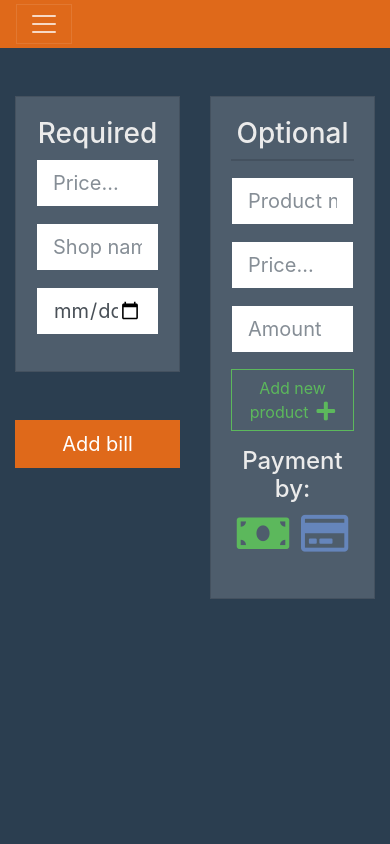
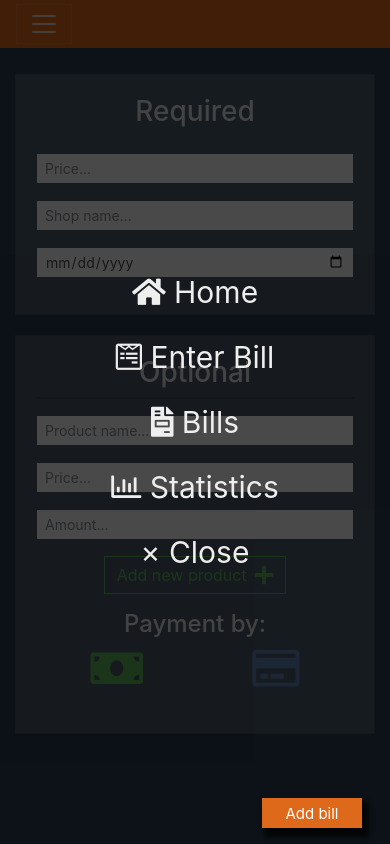
Before and after one commit to simon125/bill-tracker, a React (Create React App) app: page /enter-bill in a window 390 px wide. Both pictures are taken after a click on the button "Toggle navigation". Built offline with nearby package versions, Linux system fonts and the light colour scheme.

Commit message:
added navigation for mobile devices

```diff
--- a/src/components/BillFormOptional/index.js
+++ b/src/components/BillFormOptional/index.js
@@ -7,9 +7,8 @@ const BillFormOptional = ({ state, deleteProduct, editProduct, handleOnClick, ha
 
 
     return (
-        <div className="col-6 col-sm-12 col-md-6">
         <div className="card card-body">
-                <p className="h3">Optional</p>
+            <h3>Optional</h3>
             <ul className="list-group mb-3">
                 {
                     products === [] ?
@@ -36,7 +35,9 @@ const BillFormOptional = ({ state, deleteProduct, editProduct, handleOnClick, ha
                     name="productName"
                     placeholder="Product name..."
                     id="productName"
-                        className="form-control form-control-lg" />
+                    className={window.innerWidth < 590 ? "form-control form-control-sm" : "form-control form-control-lg"}
+                // className="form-control form-control-lg "
+                />
             </div>
             <div className="form-group">
                 <input
@@ -47,7 +48,8 @@ const BillFormOptional = ({ state, deleteProduct, editProduct, handleOnClick, ha
                     name="productPrice"
                     placeholder="Price..."
                     id="productPrice"
-                        className="form-control form-control-lg" />
+                    className={window.innerWidth < 590 ? "form-control form-control-sm" : "form-control form-control-lg"}
+                />
             </div>
             <div className="form-group">
                 <input
@@ -58,7 +60,8 @@ const BillFormOptional = ({ state, deleteProduct, editProduct, handleOnClick, ha
                     name="productAmount"
                     placeholder="Amount..."
                     id="productAmount"
-                        className="form-control form-control-lg" />
+                    className={window.innerWidth < 590 ? "form-control form-control-sm" : "form-control form-control-lg"}
+                />
             </div>
             <div className="form-group">
                 <button
@@ -94,7 +97,6 @@ const BillFormOptional = ({ state, deleteProduct, editProduct, handleOnClick, ha
                 </div>
             </div>
         </div>
-        </div>
     )
 }
 
--- a/src/components/BillFormRequired/index.js
+++ b/src/components/BillFormRequired/index.js
@@ -3,10 +3,9 @@ import React from 'react'
 const BillFormRequired = ({ state, handleOnChange, }) => {
 
     return (
-        <div className="col-6 col-sm-12 col-md-6">
         <div className="card card-body">
-                <p className="h3">Required</p>
-                <div className="form-group">
+            <h3>Required</h3>
+            <div className="form-group mt-3">
                 <input
                     min="0"
                     value={state.billData.price}
@@ -15,7 +14,8 @@ const BillFormRequired = ({ state, handleOnChange, }) => {
                     name="price"
                     placeholder="Price..."
                     id="price"
-                        className="form-control form-control-lg" />
+                    className={window.innerWidth < 590 ? "form-control form-control-sm" : "form-control form-control-lg"}
+                />
                 <div className="invalid-feedback">
                     Please type correct price.
                 </div>
@@ -29,7 +29,8 @@ const BillFormRequired = ({ state, handleOnChange, }) => {
                     name="nameShop"
                     placeholder="Shop name..."
                     id="nameShop"
-                        className="form-control form-control-lg" />
+                    className={window.innerWidth < 590 ? "form-control form-control-sm" : "form-control form-control-lg"}
+                />
                 <div className="invalid-feedback">
                     Please type correct name of shop.
                 </div>
@@ -42,16 +43,13 @@ const BillFormRequired = ({ state, handleOnChange, }) => {
                     name="shoppingDate"
                     placeholder="Date..."
                     id="shoppingDate"
-                        className="form-control form-control-lg" />
+                    className={window.innerWidth < 590 ? "form-control form-control-sm" : "form-control form-control-lg"}
+                />
                 <div className="invalid-feedback">
                     Please type correct shopping date.
                 </div>
             </div>
         </div>
-            <button className="mt-5 btn btn-primary btn-block btn-lg">Add bill</button>
-        </div>
     )
 }
-
-
 export default BillFormRequired
--- a/src/components/HomePage/style.css
+++ b/src/components/HomePage/style.css
@@ -5,7 +5,6 @@
     background-size: cover;
     background-repeat: no-repeat;
     background-position: center;
-
 }
 .layer{
     width: 100%;
--- /dev/null
+++ b/src/components/Navbar/NavbarRWD.css
@@ -0,0 +1,33 @@
+.navbar-nav__rwd--container{
+
+    position: fixed;
+    top: 0;
+    left: 0;
+    width: 100vw;
+    height: 100vh;
+    z-index: 100;
+    background: rgba(0, 0, 0, 0.712);
+}
+.navbar-nav__rwd{
+    padding-left: 0;
+    width: 100%;
+    list-style: none;
+    position: absolute;
+    top: 50%;
+    left:50%;
+    transform: translate(-50%, -50%);
+}
+.nav-item__rwd{
+    margin: 20px 0;
+    font-size: 30px;
+}
+.nav-item__rwd--option{
+    color: #eee;
+    cursor: pointer;
+    text-decoration: none;
+}
+.nav-item__rwd--option:hover{
+    color: #eee;
+    text-decoration: none;
+    color: #aaa;
+}
--- /dev/null
+++ b/src/components/Navbar/NavbarRWD.js
@@ -0,0 +1,36 @@
+import React from 'react'
+import { Link } from 'react-router-dom'
+import './NavbarRWD.css'
+
+const NavbarRWD = ({ handleOnClick }) => {
+    return (
+        <div onClick={handleOnClick} className="navbar-nav__rwd--container">
+            <ul className="navbar-nav__rwd">
+                <li className="nav-item__rwd">
+                    <Link className="nav-item__rwd--option" to='/' >
+                        <i className="fas fa-home"></i> Home
+                    </Link>
+                </li>
+                <li className="nav-item__rwd">
+                    <Link className="nav-item__rwd--option" to='/enter-bill' >
+                        <i className="fab fa-wpforms"></i> Enter Bill
+                    </Link>
+                </li>
+                <li className="nav-item__rwd">
+                    <Link className="nav-item__rwd--option" to='/bills' >
+                        <i className="fas fa-file-invoice"></i> Bills
+                    </Link>
+                </li>
+                <li className="nav-item__rwd">
+                    <Link className="nav-item__rwd--option" to='/stats'>
+                        <i className="far fa-chart-bar"></i> Statistics
+                    </Link>
+                </li>
+                <li className="nav-item__rwd">
+                    <span className="nav-item__rwd--option">&times; Close</span>
+                </li>
+            </ul>
+        </div>
+    )
+}
+export default NavbarRWD
--- a/src/components/Navbar/index.js
+++ b/src/components/Navbar/index.js
@@ -1,14 +1,20 @@
 import React, { Component } from 'react'
 import { Link, NavLink } from 'react-router-dom'
+import NavbarRWD from './NavbarRWD'
 class Navbar extends Component {
+    state = {
+        isNavOpen: false,
+    }
+
+    handleOnClick = () => {
+        this.setState({ isNavOpen: !this.state.isNavOpen });
+    }
     render() {
         return (
             <nav className="navbar navbar-expand-lg navbar-dark bg-primary">
-
-                <button className="navbar-toggler" type="button" data-toggle="collapse" data-target="#navbarColor01" aria-controls="navbarColor01" aria-expanded="false" aria-label="Toggle navigation">
+                <button onClick={this.handleOnClick} className="navbar-toggler" type="button" data-toggle="collapse" data-target="#navbarColor01" aria-controls="navbarColor01" aria-expanded="false" aria-label="Toggle navigation">
                     <span className="navbar-toggler-icon"></span>
                 </button>
-
                 <div className="collapse navbar-collapse" id="navbarColor01">
                     <ul className="navbar-nav mr-auto">
                         <li className="nav-item">
@@ -29,9 +35,11 @@ class Navbar extends Component {
                         <button className="btn btn-secondary my-2 my-sm-0" type="submit">Search</button>
                     </form>
                 </div>
+                {
+                    this.state.isNavOpen ? <NavbarRWD handleOnClick={this.handleOnClick} /> : null
+                }
             </nav>
         )
     }
 }
-
 export default Navbar
--- a/src/containers/BillForm/index.js
+++ b/src/containers/BillForm/index.js
@@ -113,11 +113,15 @@ class BillForm extends Component {
             <div>
                 <form onSubmit={this.handleOnSubmit}>
                     <div className="container">
-                        <div className="row mt-5">
+                        <div className="row mt-3">
+                            <div className="col-sm-12 col-md-6 bill-form__col">
                                 <BillFormRequired
                                     state={this.state}
                                     handleOnChange={this.handleOnChange}
                                 />
+                                <button className="my-3 btn btn-primary btn-block btn-lg bill-form__submit-btn">Add bill</button>
+                            </div>
+                            <div className="col-sm-12 col-md-6 mb-4 bill-form__col">
                                 <BillFormOptional
                                     handleOnChange={this.handleOnChange}
                                     state={this.state}
@@ -128,6 +132,7 @@ class BillForm extends Component {
                                 />
                             </div>
                         </div>
+                    </div>
                 </form>
             </div >
         )
--- a/src/containers/BillForm/style.css
+++ b/src/containers/BillForm/style.css
@@ -1,14 +1,40 @@
 input[type="radio"] {
   display: none;
 }
-
 label {
   cursor: pointer;
 }
-
 input[type="radio"]:checked + label {
   padding: 10px;
   background-color: #efefefef;
   border: 2px solid #888;
   border-radius: 5px 5px 5px 5px;
 }
+@media screen and (max-width: 767px){
+  .bill-form__submit-btn{
+    width: 130px;
+    height: 50px;
+    position: fixed;
+    bottom: 2%;
+    left: 88%;
+    transform: translateX(-50%);
+    z-index: 100;
+    box-shadow: 5px 7px 5px 2px rgba(0,0,0,0.75);
+
+  }
+  .bill-form__col{
+    margin: 10px 0;
+  }
+}
+@media screen and (max-width: 590px){
+  .bill-form__submit-btn{
+    font-size: 15px;
+    width: 100px;
+    height: 30px;
+    line-height: 30px;
+    bottom: 0;
+    left: 80%;
+    padding: 0 16px;
+  }
+
+}
```
Lines whose indentation alone changed are shown as unchanged.
